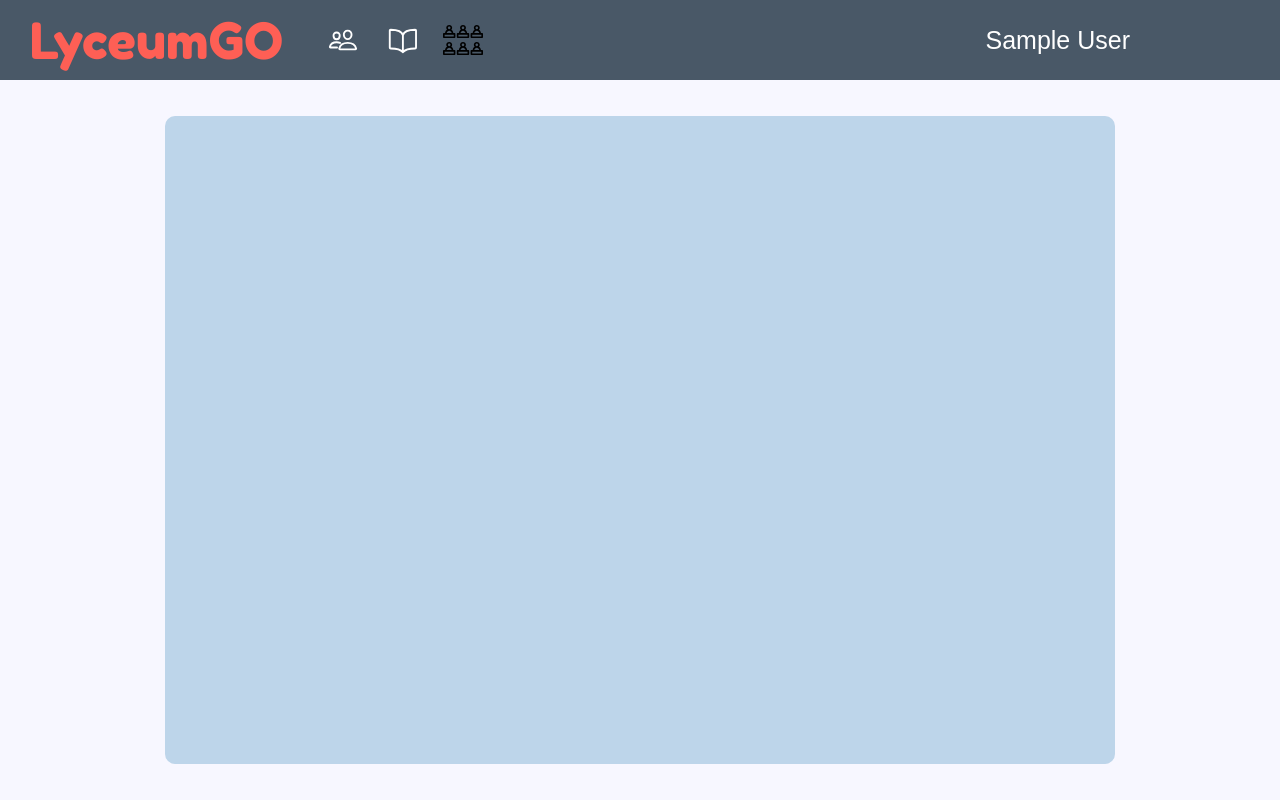
After one commit to Lentilka231/LyceumGO, a Flask app: page /classrooms in a window 1280 px wide. The commit adds this page. Run offline with Flask 2, Linux system fonts and the light colour scheme; the visitor is signed in with stand-in values (Sample User, id 1); data comes from the database, SQL or seed files in the repository; data that the repository does not hold is empty; some web fonts are replaced.

Commit message:
classrooms added

```diff
--- a/flask_app.py
+++ b/flask_app.py
@@ -2,5 +2,5 @@ from website import create_app
 
 app= create_app()
 if __name__=="__main__":
-    app.run(debug=True,host="0.0.0.0")
-#
+    app.run(debug=True)
+#host="0.0.0.0"
--- a/website/models.py
+++ b/website/models.py
@@ -9,7 +9,7 @@ class Users (db.Model,UserMixin):
     classroom = db.Column(db.String(20))
     classroomid = db.Column(db.Integer,db.ForeignKey("classrooms.id"))
     person=db.Column(db.String(1))
-    notes = db.Column(db.String(500))
+    notes = db.Column(db.String(150))
     beginning = db.Column(db.Integer)
     favouritesub =db.Column(db.String(30))
     messages = db.relationship("Messages")
--- a/website/static/stylesheets/home.css
+++ b/website/static/stylesheets/home.css
@@ -25,7 +25,7 @@
 #UserImg{
     border:3px solid;
     border-radius:100%;
-    width:200px;
+    width:150px;
 }
 #Me{
     display:flex;
@@ -44,7 +44,7 @@
     border:transparent;
     border-radius: 5px;
     width:350px;
-    height:90px;
+    height:80px;
     word-break:break-all;
     margin-top:10px;
     padding:5px;
--- a/website/static/stylesheets/zarovnavac.css
+++ b/website/static/stylesheets/zarovnavac.css
@@ -4,3 +4,14 @@
     align-items: center;
     height:calc(100% - 80px);
 }
+#Maindiv{
+    background-color: var(--brighterBlue);
+    padding:30px;
+    width:70%;
+    height:90%;
+    min-width: 950px;
+    max-width:1100px;
+    max-height:650px;
+    border-radius: 10px;
+    position: relative;
+}
--- a/website/templates/baselog.html
+++ b/website/templates/baselog.html
@@ -134,7 +134,58 @@
                 </svg>
                 </div>
             </a>
+            <a href="classrooms" class="link">
+               <div class="icon">
+                  <svg version="1.1" id="Capa_1" xmlns="http://www.w3.org/2000/svg" xmlns:xlink="http://www.w3.org/1999/xlink" x="0px" y="0px"
+	 viewBox="0 0 366.053 366.053" style="enable-background:new 0 0 366.053 366.053;" xml:space="preserve">
+<g>
+	<g>
+		<path d="M358.553,119.086h-11.244c-1.979-12.288-8.727-22.77-18.049-29.02c4.375-4.801,7.049-11.18,7.049-18.174
+			c0-14.894-12.115-27.01-27.008-27.01c-14.892,0-27.01,12.116-27.01,27.01c0,6.994,2.682,13.365,7.061,18.166
+			c-9.328,6.248-16.08,16.735-18.061,29.027h-11.244c-4.143,0-7.5,3.357-7.5,7.5v31.619c0,4.143,3.357,7.5,7.5,7.5h98.506
+			c4.143,0,7.5-3.357,7.5-7.5v-31.619C366.053,122.443,362.695,119.086,358.553,119.086z M297.291,71.893
+			c0-6.622,5.389-12.01,12.01-12.01c6.621,0,12.008,5.388,12.008,12.01s-5.387,12.01-12.008,12.01
+			C302.68,83.902,297.291,78.515,297.291,71.893z M309.301,98.902c10.811,0,19.947,8.552,22.744,20.184h-45.488
+			C289.355,107.454,298.492,98.902,309.301,98.902z M351.053,150.705h-83.506v-16.619h83.506V150.705z"/>
+		<path d="M232.279,119.086h-11.244c-1.98-12.287-8.727-22.769-18.047-29.018c4.375-4.802,7.047-11.183,7.047-18.176
+			c0-14.894-12.115-27.01-27.008-27.01c-14.893,0-27.01,12.116-27.01,27.01c0,6.995,2.684,13.367,7.063,18.169
+			c-9.328,6.248-16.08,16.731-18.061,29.024h-11.246c-4.143,0-7.5,3.357-7.5,7.5v31.619c0,4.143,3.357,7.5,7.5,7.5h98.506
+			c4.143,0,7.5-3.357,7.5-7.5v-31.619C239.779,122.443,236.422,119.086,232.279,119.086z M171.018,71.893
+			c0-6.622,5.389-12.01,12.01-12.01c6.621,0,12.008,5.388,12.008,12.01s-5.387,12.01-12.008,12.01
+			C176.406,83.902,171.018,78.515,171.018,71.893z M183.027,98.902c10.811,0,19.947,8.552,22.744,20.184h-45.488
+			C163.082,107.454,172.219,98.902,183.027,98.902z M224.779,150.705h-83.506v-16.619h83.506V150.705z"/>
+		<path d="M106.006,119.086H94.768c-1.98-12.295-8.736-22.781-18.07-29.028c4.379-4.8,7.065-11.17,7.065-18.165
+			c0-14.894-12.115-27.01-27.008-27.01c-14.893,0-27.01,12.116-27.01,27.01c0,6.995,2.685,13.365,7.065,18.165
+			c-9.33,6.249-16.084,16.734-18.065,29.028H7.5c-4.143,0-7.5,3.357-7.5,7.5v31.619c0,4.143,3.357,7.5,7.5,7.5h98.506
+			c4.143,0,7.5-3.357,7.5-7.5v-31.619C113.506,122.443,110.148,119.086,106.006,119.086z M44.744,71.893
+			c0-6.622,5.389-12.01,12.01-12.01s12.008,5.388,12.008,12.01s-5.387,12.01-12.008,12.01S44.744,78.515,44.744,71.893z
+			 M56.754,98.902c10.811,0,19.947,8.552,22.744,20.184H34.01C36.809,107.454,45.945,98.902,56.754,98.902z M98.506,150.705H15
+			v-16.619h83.506V150.705z"/>
+		<path d="M358.553,274.553H347.32c-1.98-12.29-8.729-22.777-18.057-29.027c4.375-4.8,7.045-11.177,7.045-18.168
+			c0-14.893-12.115-27.01-27.008-27.01c-14.892,0-27.01,12.116-27.01,27.01c0,6.996,2.68,13.372,7.059,18.174
+			c-9.326,6.249-16.082,16.73-18.063,29.021h-11.24c-4.143,0-7.5,3.357-7.5,7.5v31.617c0,4.143,3.357,7.5,7.5,7.5h98.506
+			c4.143,0,7.5-3.357,7.5-7.5v-31.617C366.053,277.91,362.695,274.553,358.553,274.553z M297.291,227.357
+			c0-6.622,5.389-12.01,12.01-12.01c6.621,0,12.008,5.388,12.008,12.01c0,6.622-5.387,12.01-12.008,12.01
+			C302.68,239.367,297.291,233.979,297.291,227.357z M309.301,254.367c10.811,0,19.947,8.552,22.744,20.186h-45.488
+			C289.353,262.919,298.49,254.367,309.301,254.367z M351.053,306.17h-83.506v-16.617h83.506V306.17z"/>
+		<path d="M232.279,274.553h-11.248c-1.98-12.291-8.719-22.785-18.049-29.033c4.375-4.799,7.053-11.17,7.053-18.162
+			c0-14.893-12.115-27.01-27.008-27.01c-14.893,0-27.01,12.116-27.01,27.01c0,6.991,2.68,13.361,7.053,18.162
+			c-9.328,6.248-16.061,16.742-18.039,29.033h-11.258c-4.143,0-7.5,3.357-7.5,7.5v31.617c0,4.143,3.357,7.5,7.5,7.5h98.506
+			c4.143,0,7.5-3.357,7.5-7.5v-31.617C239.779,277.91,236.422,274.553,232.279,274.553z M183.027,215.348
+			c6.621,0,12.008,5.388,12.008,12.01c0,6.622-5.387,12.01-12.008,12.01c-6.621,0-12.01-5.388-12.01-12.01
+			C171.018,220.735,176.406,215.348,183.027,215.348z M183.027,254.367c10.811,0,19.947,8.552,22.744,20.186h-45.488
+			C163.08,262.919,172.217,254.367,183.027,254.367z M224.779,306.17h-83.506v-16.617h83.506V306.17z"/>
+		<path d="M106.006,274.553H94.773c-1.98-12.295-8.734-22.786-18.066-29.035c4.375-4.8,7.055-11.168,7.055-18.16
+			c0-14.893-12.115-27.01-27.008-27.01c-14.893,0-27.01,12.116-27.01,27.01c0,6.994,2.68,13.367,7.057,18.17
+			c-9.326,6.249-16.08,16.733-18.059,29.025H7.5c-4.143,0-7.5,3.357-7.5,7.5v31.617c0,4.143,3.357,7.5,7.5,7.5h98.506
+			c4.143,0,7.5-3.357,7.5-7.5v-31.617C113.506,277.91,110.148,274.553,106.006,274.553z M44.744,227.357
+			c0-6.622,5.389-12.01,12.01-12.01s12.008,5.388,12.008,12.01c0,6.622-5.387,12.01-12.008,12.01S44.744,233.979,44.744,227.357z
+			 M56.754,254.367c10.811,0,19.947,8.552,22.744,20.186H34.01C36.807,262.919,45.943,254.367,56.754,254.367z M98.506,306.17H15
+			v-16.617h83.506V306.17z"/>
+	</g></g><g></g><g></g><g></g><g></g><g></g><g></g><g></g><g></g><g></g><g></g><g></g><g></g><g></g><g></g><g></g></svg>
 
+               </div>
+            </a>
             <div class="dropdown">
                 <button>{{user.name}}</button>
                 <div class="dropdown-content">
--- /dev/null
+++ b/website/templates/classrooms.html
@@ -0,0 +1,15 @@
+{%extends "baselog.html"%}
+{%block title%}Classrooms{%endblock%}
+{%block head%}
+<link rel= "stylesheet" type= "text/css" href="{{url_for('static', filename='/stylesheets/classrooms.css')}}">
+<link rel= "stylesheet" type= "text/css" href="{{url_for('static', filename='/stylesheets/zarovnavac.css')}}">
+{%endblock%}
+{%block content%}
+<div id="flex-container">
+<div id="Maindiv">
+<div>
+
+</div>
+</div>
+</div>
+{%endblock%}
--- a/website/templates/home.html
+++ b/website/templates/home.html
@@ -54,7 +54,7 @@
             </select>
         </p>
         {%if classroom%}<p class="information">Třída: {{classroom}}</p>{%endif%}
-            <textarea maxlength="1000" name="note" class="Inputs" id="ProfileAboutMe">{%if user.notes%}{{user.notes}}{%endif%}</textarea>
+            <textarea maxlength="150" name="note" class="Inputs" id="ProfileAboutMe">{%if user.notes%}{{user.notes}}{%endif%}</textarea>
             <button type="submit" name="submit_button"value="save" id="save" class="BasicButton" style="display:none">Uložit</button>
         </form>
 </div>
--- a/website/views.py
+++ b/website/views.py
@@ -165,7 +165,10 @@ def classroom():
         return render_template("classroom.html",user=current_user,classroom=classroom,students=students,teachers=teachers)
     else:
         return redirect(url_for("views.index"))
-
+@views.route("/classrooms",methods=["GET","POST"])
+def classrooms():
+    x=Classrooms.query.filter_by(germanteacher=current_user.name).all()
+    return render_template("classrooms.html",user=current_user,classrooms=x)
 @views.route("/logout")
 def logout():
     if current_user.is_authenticated:
@@ -198,8 +201,8 @@ def notification():
                     elif message.typeQ=="InviteToAJob":
                         task=x[x.find("-")+1:]
                         classroom = Classrooms.query.filter_by(name=current_user.classroom).first()
+                        teacher = Users.query.filter_by(id=message.sender).first()
                         if task=="yes":
-                            teacher = Users.query.filter_by(id=message.sender).first()
                             classroom = Classrooms.query.filter_by(name=teacher.classroom).first()
                             classroom.germanteacher=current_user.name
                             createmessage(f"Učitel/ka {teacher.name} příjmul/a práci učitele.", message.sender)
```
Also changed, not shown: website/static/images/classrooms.svg (added), website/static/stylesheets/classrooms.css (added), 1 other file.
